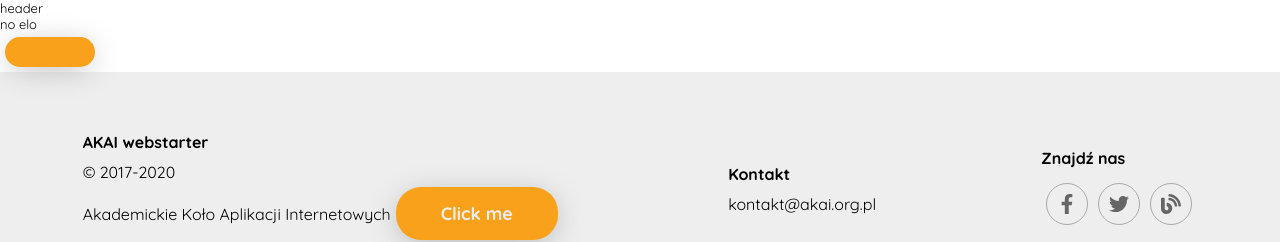
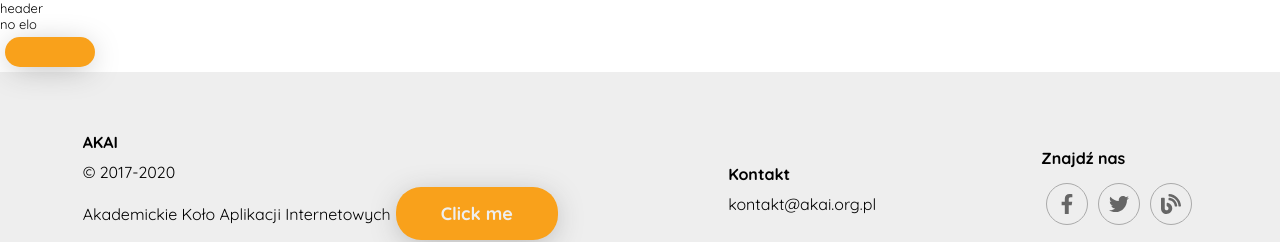
Before and after one commit to akai-org/akai-webpage, a Next.js app: page / in a window 1280 px wide. Shown: the top 242 px of the page. Built offline with nearby package versions, Linux system fonts and the light colour scheme.

Commit message:
Update src/layout/footer/index.js
Co-authored-by: Robert Banaszak <robert.banaszak1997@gmail.com>

```diff
--- a/src/layout/footer/index.js
+++ b/src/layout/footer/index.js
@@ -7,7 +7,7 @@ export default function index() {
   return (
     <footer className={classes["footer"]}>
       <div>
-        <h4>AKAI webstarter</h4>
+        <h4>AKAI</h4>
         © 2017-2020
         <br />
         Akademickie Koło Aplikacji Internetowych
```
